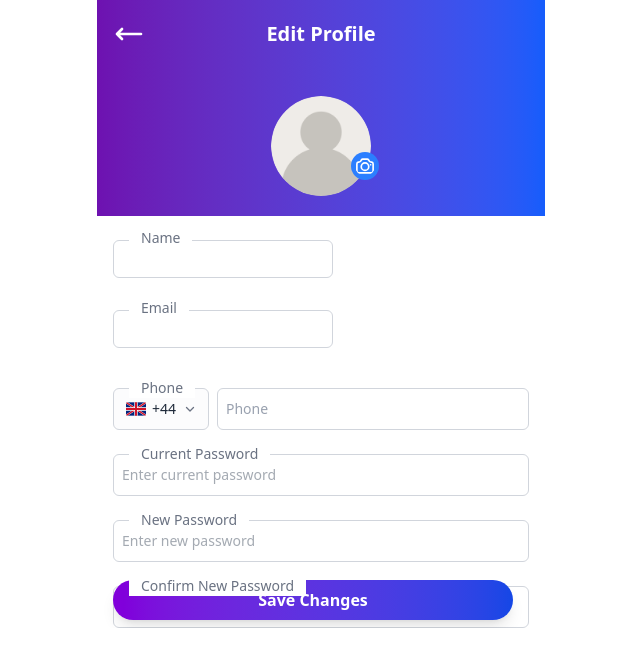
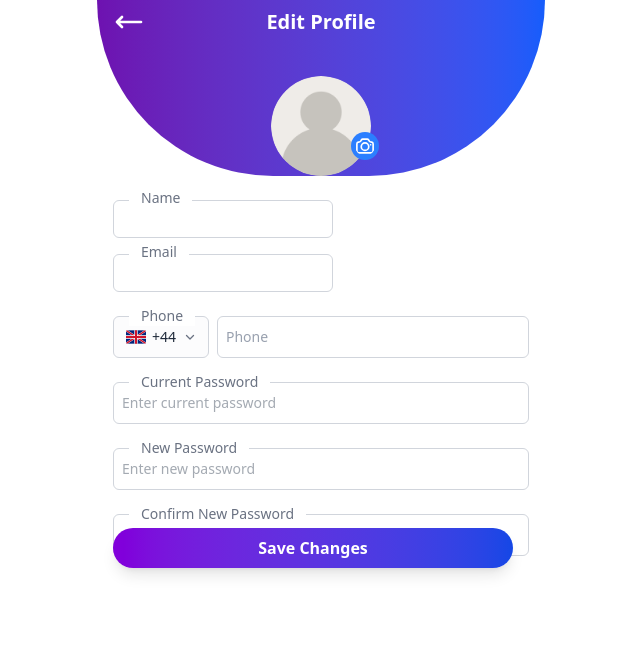
Before and after one commit to Habiba712/ECBI-frontend, a Next.js app: page /pages/profile/edit in a window 1280 px wide. Shown: the top 666 px of the page, without its empty margins (319-959 px from the left). Built offline with nearby package versions, Linux system fonts and the light colour scheme.

Commit message:
edit profile screen

```diff
--- a/app/pages/profile/edit/page.js
+++ b/app/pages/profile/edit/page.js
@@ -49,9 +49,9 @@ export default function EditProfilePage() {
 
         <section className=" min-h-screen h-full max-w-md mx-auto  w-full">
             {/* first section */}
-            <div className="h-[200px] flex flex-col justify-center bg-gradient-to-r from-purple-800 to-blue-600 items-center w-full py-5 px-4 text-white h-full">
-                <div className="flex flex-col justify-center items-center gap-2 w-full ">
-                    <div className="flex justify-between items-center  w-full relative z-10">
+            <div className="h-[100px] h-full flex flex-col justify-center bg-gradient-to-r from-purple-800 to-blue-600 items-center w-full  px-4 text-white rounded-b-full ">
+                <div className="flex flex-col pt-10 justify-between items-center gap-2 w-full h-full">
+                    <div className="flex justify-between items-center  w-full relative z-10 -top-8">
 
                         <button className="absolute " onClick={() => router.back()}>
                             <RightArrowIcon className="w-8 h-8 text-white cursor-pointer rotate-180 stroke-2" />
@@ -63,7 +63,7 @@ export default function EditProfilePage() {
                     </div>
 
                     <div
-                     className="flex flex-col items-start justify-center mt-10 relative">
+                     className="flex flex-col items-start justify-end relative">
                         <Image alt="profile cover image" src={loggedInUser?.base?.avatar ? loggedInUser?.base?.avatar : default_user} width={100} height={100} className="rounded-full stroke-white " />
                         <div className="absolute -right-2 bottom-9">
                             <CameraIcon className="w-7 h-7 text-white bg-blue-500 rounded-full flex justify-center p-1 absolute -bottom-5 right-0 cursor-pointer stroke-2" />
@@ -72,15 +72,17 @@ export default function EditProfilePage() {
 
                 </div>
             </div>
-            <div className="h-full overflow-scroll scrollbar-hidden">
+
+
+            <div className="h-full scrollbar-hidden">
                 <form className="flex justify-between gap-4 mt-6 px-4 flex-wrap relative">
-                    <div className="flex flex-col relative mb-4">
+                    <div className="flex flex-col relative">
                         <label htmlFor="name" className="font-medium text-sm text-gray-600 absolute bg-white px-2 -top-3 left-4">Name</label>
                         <div className="flex items-center gap-2">
                             <input type="text" id="name" name="name" defaultValue={loggedInUser?.base?.name} className="w-full border border-gray-300 rounded-md px-3 py-2 focus:outline-none focus:ring-2 focus:ring-blue-500" />
                         </div>
                     </div>
-                    <div className="flex flex-col relative mb-4">
+                    <div className="flex flex-col relative">
                         <label htmlFor="email" className="font-medium text-sm text-gray-600 absolute bg-white px-2 -top-3 left-4">Email</label>
                         <div className="flex items-center gap-2">
                             <input type="email" id="email" name="email" defaultValue={loggedInUser?.base?.email} className="w-full border border-gray-300 rounded-md px-3 py-2 focus:outline-none focus:ring-2 focus:ring-blue-500" />
@@ -170,7 +172,7 @@ export default function EditProfilePage() {
 
                     {/* Phone Number Field Component Block */}
 
-                   <div className="absolute top-80 mt-5 mb-2">
+                   <div className="absolute top-80 mt-2">
                      <button type="submit" className="w-100 rounded-full bg-gradient-to-r from-purple-700 to-blue-700 py-2 px-2 text-white font-semibold cursor-pointer
                             transition-all duration-500 ease-in-out hover:animate-pulse shadow-lg
                         ">
```
